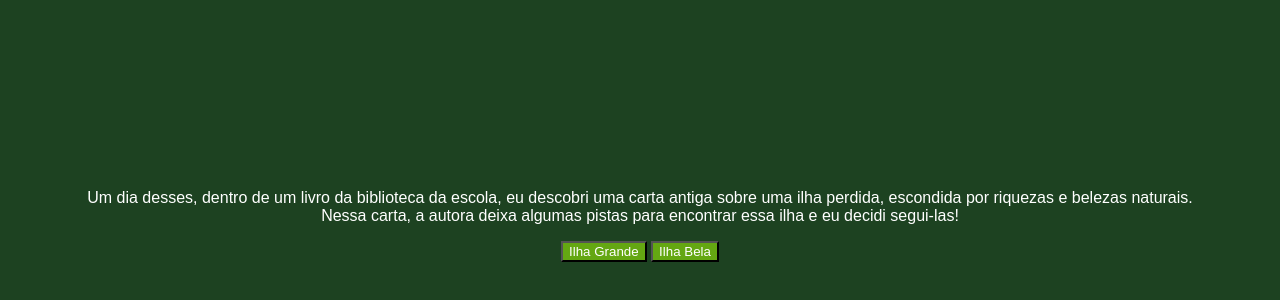
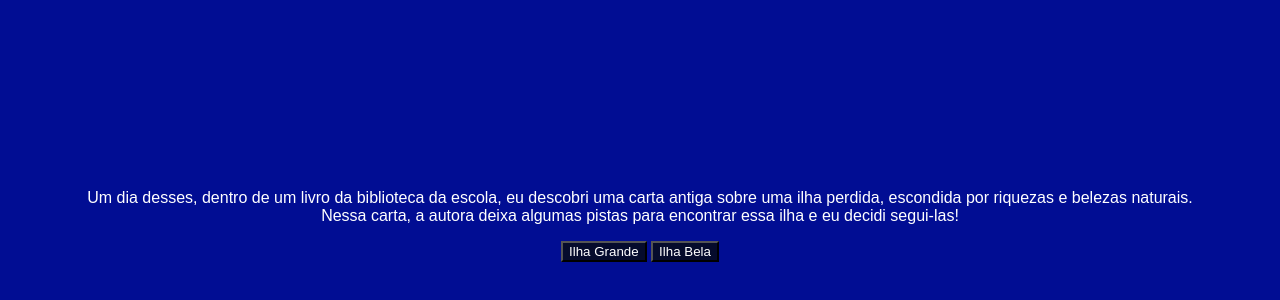
Before and after one commit to NAJU0702/historia, a plain HTML site: page index.html in a window 1280 px wide. Shown: the part 142-442 px from the top of the page. Drawn offline with Linux system fonts and the light colour scheme; a web font is replaced by a local one.

Commit message:
Update style.css

```diff
--- a/style.css
+++ b/style.css
@@ -1,5 +1,5 @@
 body {
-    background-color: #1D4221;
+    background-color: hsl(235, 99%, 29%);
     color: white;
     font-family: "Bai Jamjuree", sans-serif;
     display: flex;
@@ -10,7 +10,7 @@ body {
 }
 
 button {
-    background-color: #64A712;
+    background-color: #050b2c;
     color: white;
     font-family: "Bai Jamjuree", sans-serif;
 }
```
